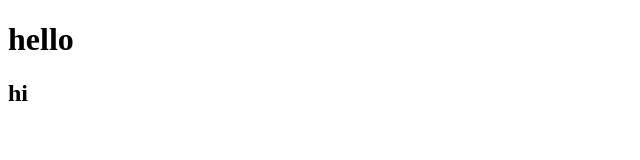
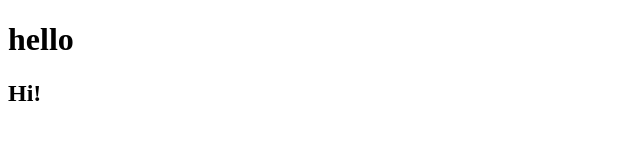
Before and after one commit to Jenixon/one, a plain HTML site: page index.html in a window 1280 px wide. Shown: the full height of the page, 0-640 px from the left. Drawn offline with Linux system fonts and the light colour scheme.

Commit message:
initial commit

```diff
--- a/index.html
+++ b/index.html
@@ -7,6 +7,6 @@
 </head>
 <body>
     <h1>hello</h1>
-    <h2>hi</h2>
+    <h2>Hi!</h2>
 </body>
 </html>
```
